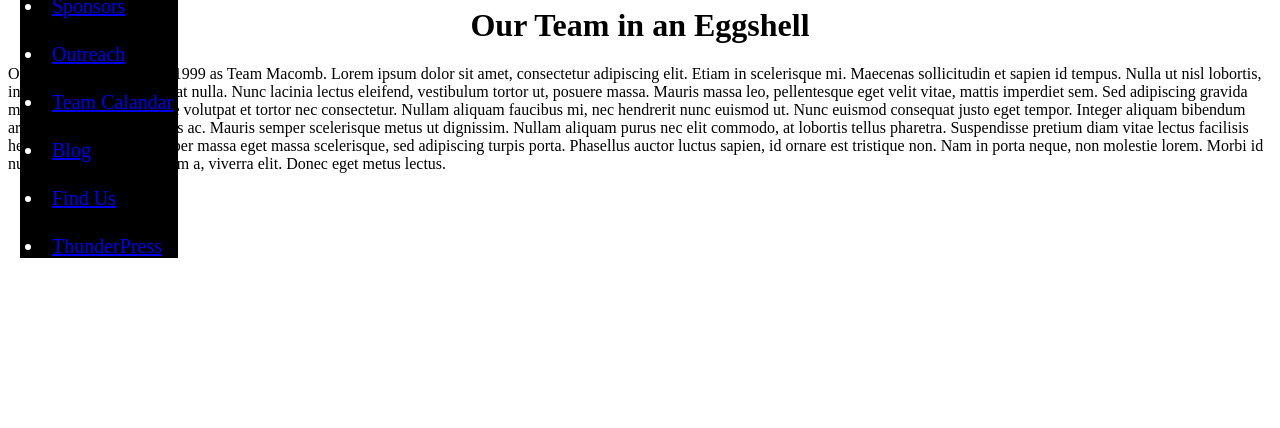
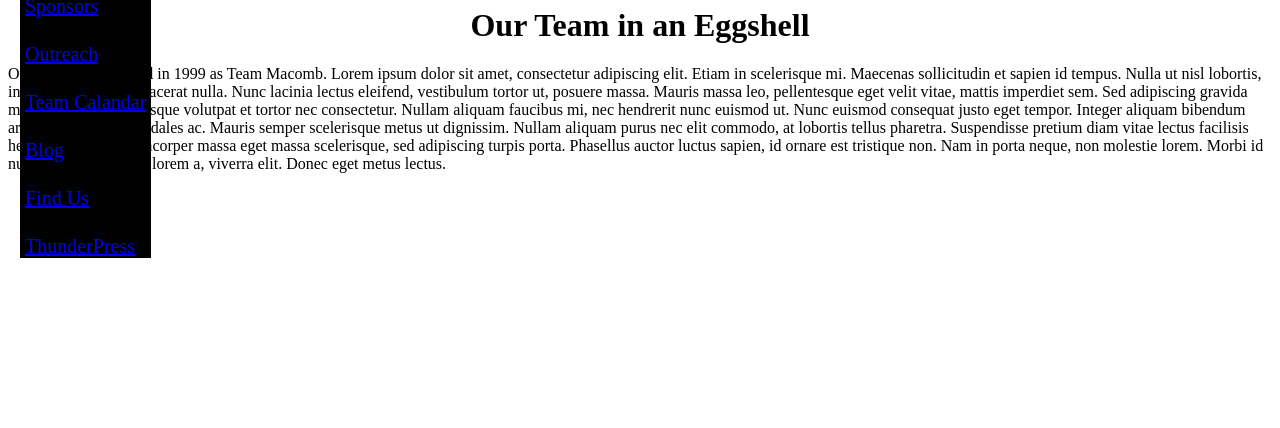
Before and after one commit to tina98/thunderchickens, a plain HTML site: page index.html in a window 1280 px wide. Shown: the part 372-800 px from the top of the page. Drawn offline with Linux system fonts and the light colour scheme.

Commit message:
Update main.css

```diff
--- a/css/main.css
+++ b/css/main.css
@@ -8,4 +8,5 @@
 #nav li{
   padding: 25px 5px 0px;
   font-size: 20px;
+  list-style-type: none;
 }
```
